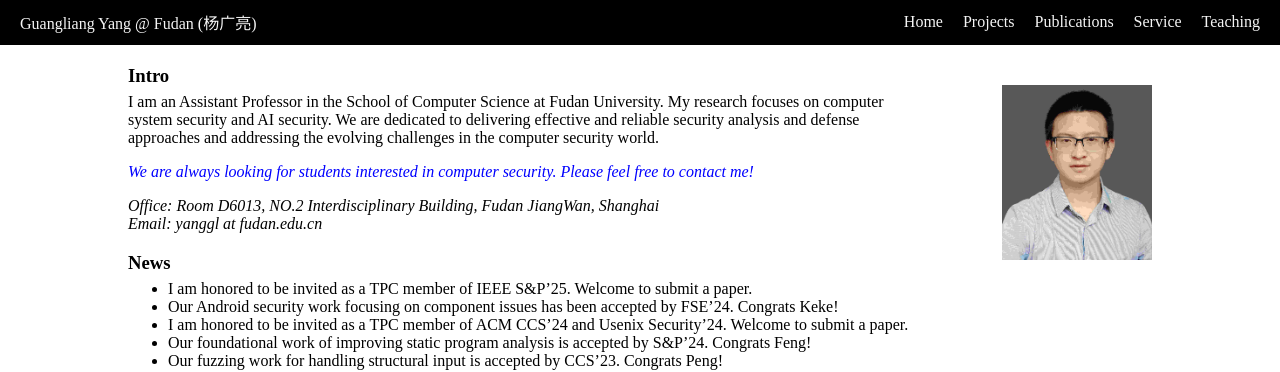
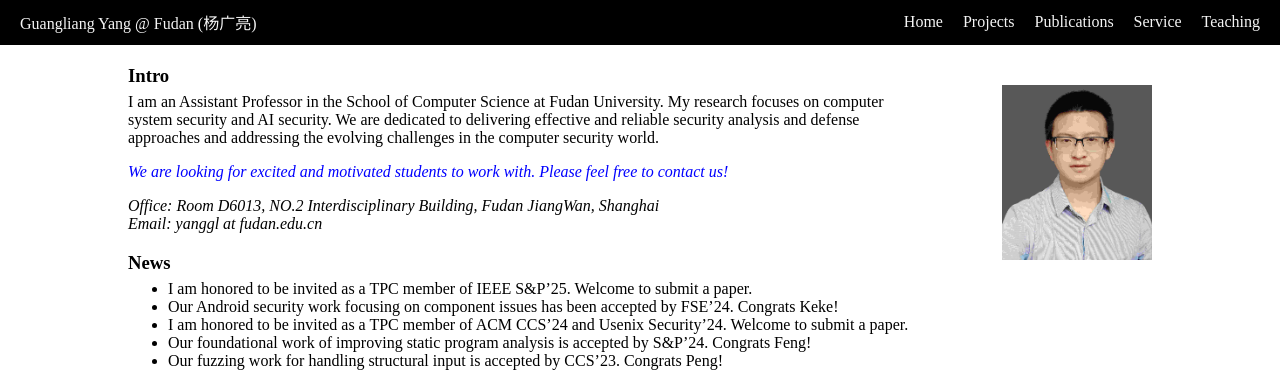
Before and after one commit to yang-guangliang/yang-guangliang.github.io, a Jekyll site: the page built from index.md, in a window 1280 px wide. Shown: the top 372 px of the page. Built offline with Jekyll 4.4.1, drawn with Linux system fonts in a browser that asks for light colours.

Commit message:
Update index.md

```diff
--- a/index.md
+++ b/index.md
@@ -10,7 +10,7 @@ title: home
 
 I am an Assistant Professor in the School of Computer Science at Fudan University. My research focuses on computer system security and AI security. We are dedicated to delivering effective and reliable security analysis and defense approaches and addressing the evolving challenges in the computer security world.
 
-<span style="color:blue">*We are always looking for students interested in computer security. Please feel free to contact me!*</span>
+<span style="color:blue">*We are looking for excited and motivated students to work with. Please feel free to contact us!*</span>
 
 <em> Office: Room D6013, NO.2 Interdisciplinary Building, Fudan JiangWan, Shanghai</em>
 <em> Email: yanggl at fudan.edu.cn</em>
```
